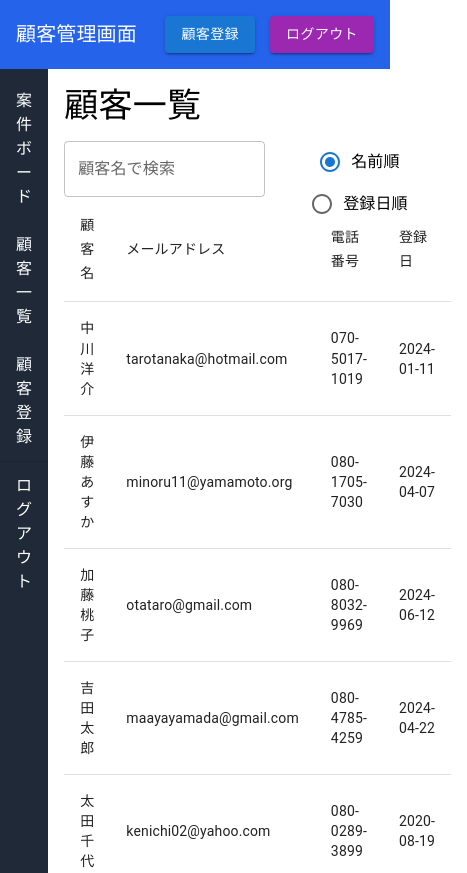
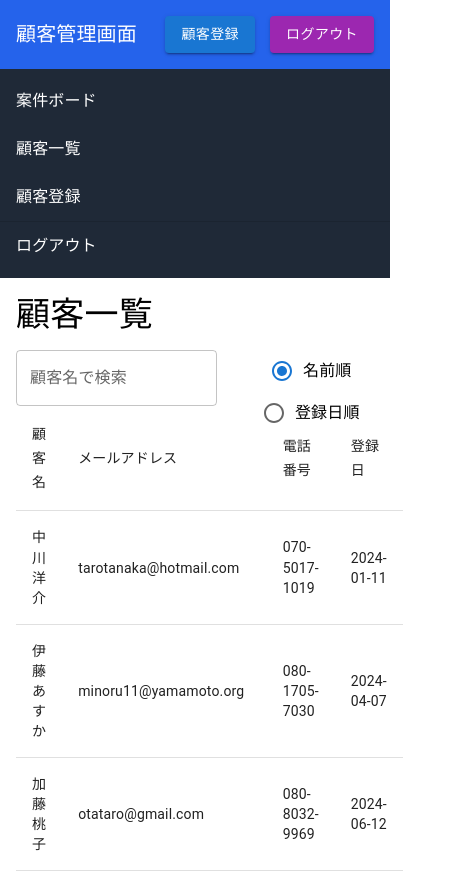
Before and after one commit to Don-drews/fanrepeat-task, a React (Create React App) app: page /home in a window 390 px wide. Shown: the top 873 px of the page, 467 px wide, since content can reach past the window. Built offline with nearby package versions, Linux system fonts and the light colour scheme.

Commit message:
サイドバーをレスポンシブ対応に

```diff
--- a/src/components/Header.tsx
+++ b/src/components/Header.tsx
@@ -1,8 +1,18 @@
 import React from "react";
-import { Box, Button, Typography } from "@mui/material";
+import {
+  Box,
+  Button,
+  Divider,
+  List,
+  ListItem,
+  ListItemText,
+  Typography,
+} from "@mui/material";
+import { Link } from "react-router-dom";
 
 const Header: React.FC = () => {
   return (
+    <>
       <Box className="bg-blue-600 p-4 flex justify-between items-center text-white">
         <Typography variant="h6" className="font-semibold">
           顧客管理画面
@@ -20,6 +30,24 @@ const Header: React.FC = () => {
           </Button>
         </Box>
       </Box>
+      <Box className="bg-gray-800 text-white sm:hidden">
+        <List>
+          <ListItem component={Link} to="/dashboard">
+            <ListItemText primary="案件ボード" />
+          </ListItem>
+          <ListItem component={Link} to="/home">
+            <ListItemText primary="顧客一覧" />
+          </ListItem>
+          <ListItem component={Link} to="/customer-register">
+            <ListItemText primary="顧客登録" />
+          </ListItem>
+          <Divider />
+          <ListItem component={Link} to="/">
+            <ListItemText primary="ログアウト" />
+          </ListItem>
+        </List>
+      </Box>
+    </>
   );
 };
 
--- a/src/components/Sidebar.tsx
+++ b/src/components/Sidebar.tsx
@@ -4,7 +4,9 @@ import { Link } from "react-router-dom";
 
 const Sidebar: React.FC = () => {
   return (
-    <Box className="w-64 bg-gray-800 text-white h-full">
+    <>
+      {/* デスクトップ表示用サイドバー */}
+      <Box className="hidden md:block sm:w-48 bg-gray-800 text-white h-full">
         <List>
           <ListItem component={Link} to="/dashboard">
             <ListItemText primary="案件ボード" />
@@ -21,6 +23,7 @@ const Sidebar: React.FC = () => {
           </ListItem>
         </List>
       </Box>
+    </>
   );
 };
 
```
Lines whose indentation alone changed are shown as unchanged.
